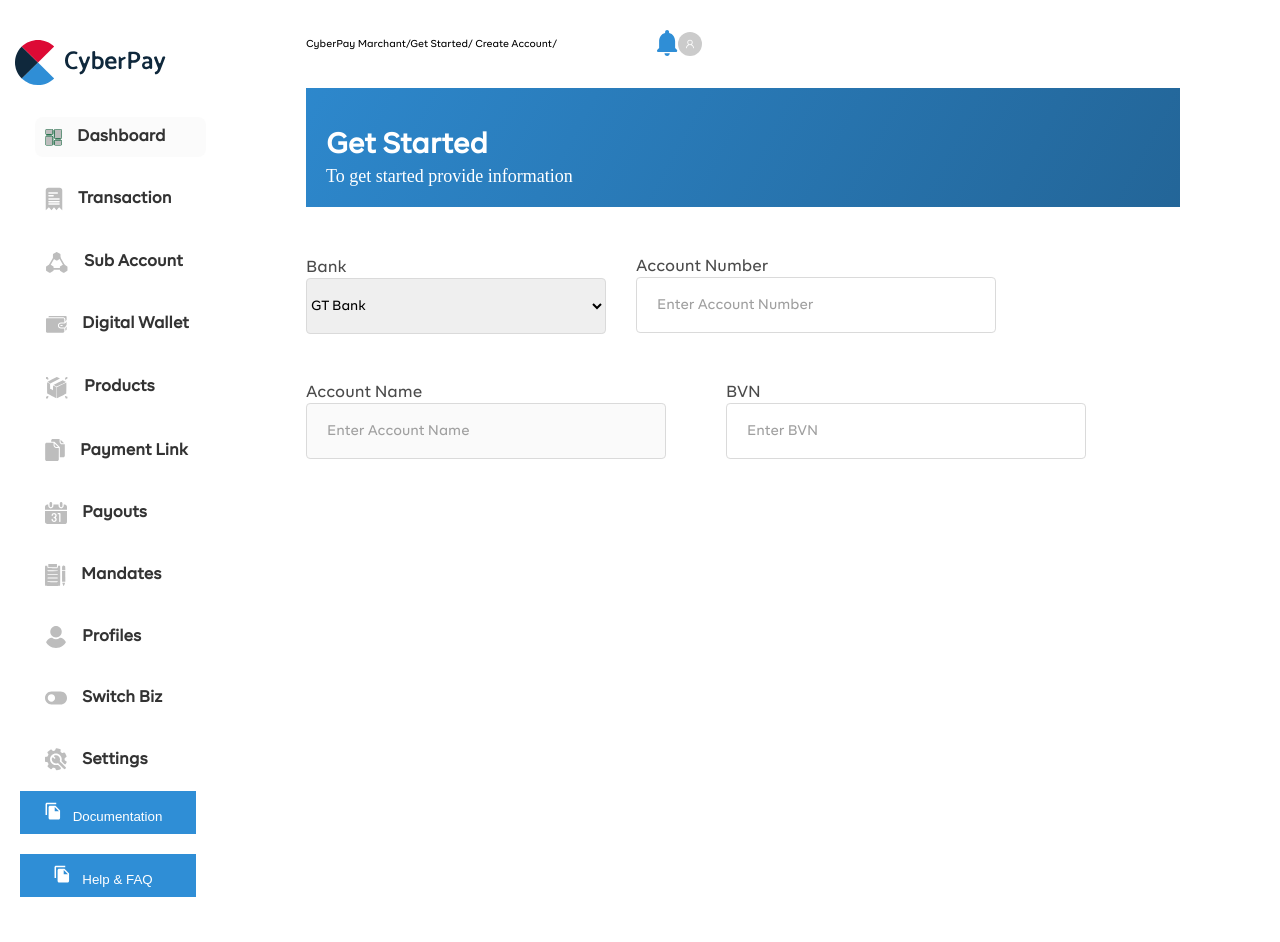
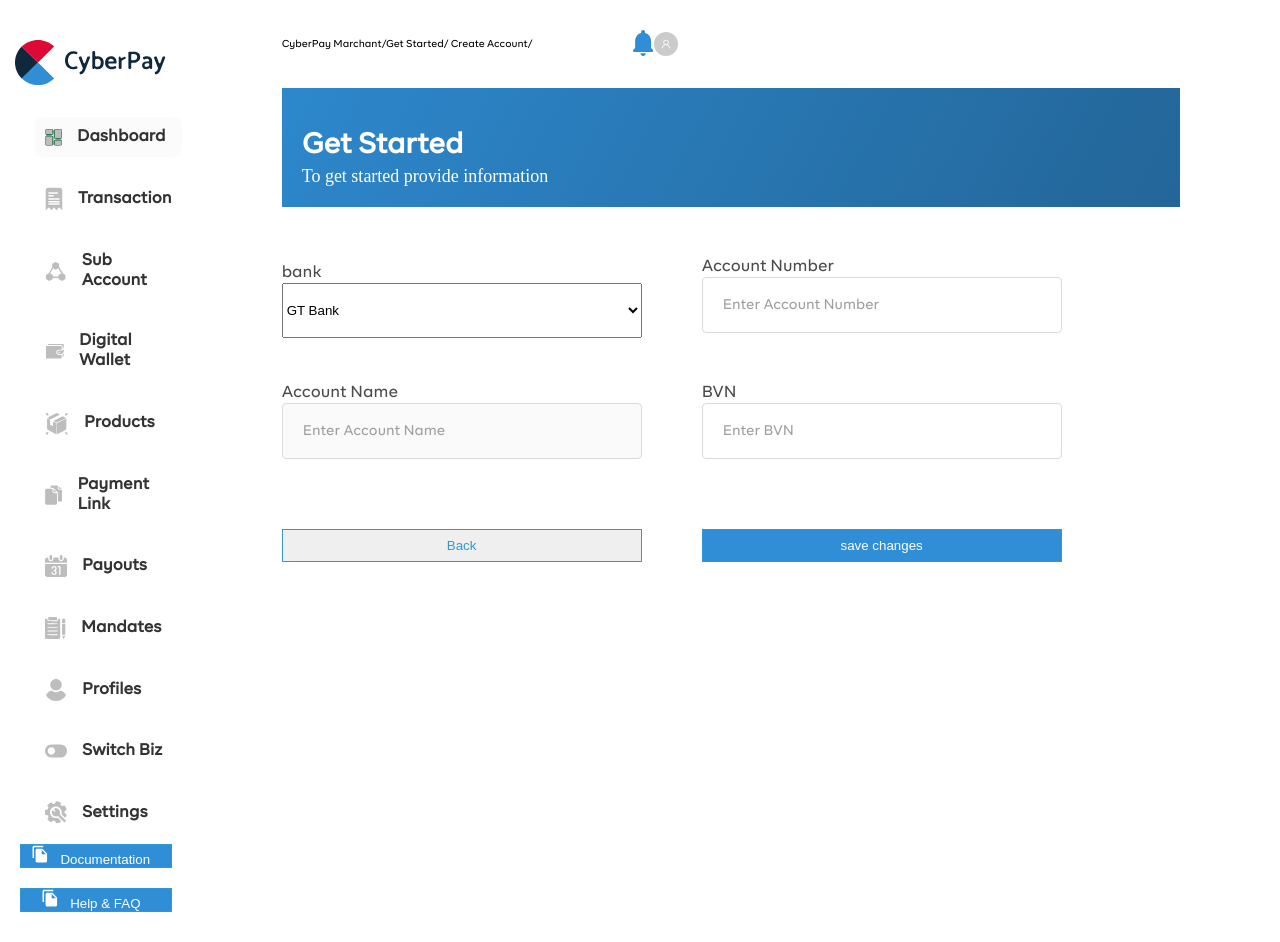
Before and after one commit to Akpatre-David/Cyberpay, a React (Create React App) app: page /dashboard in a window 1280 px wide. Built offline with nearby package versions, Linux system fonts and the light colour scheme.

Commit message:
dashboard-design

```diff
--- /dev/null
+++ b/src/Validation/accountCreation.ts
@@ -0,0 +1,7 @@
+import * as Yup from "yup";
+
+export const accountCreationValidation = Yup.object({
+  bank: Yup.string().required("Bank is required"),
+  bvn: Yup.number ().max(11).required("BVN is required"),
+  accountNumber: Yup.number().required("Account Number is Required"),
+});
--- a/src/component/Signup/signup.module.css
+++ b/src/component/Signup/signup.module.css
@@ -172,3 +172,12 @@
 .selectContainer {
   position: relative;
 }
+
+.select {
+  width: 36rem;
+  border-radius: 4.1px;
+  font-family: "BRFirma-Medium", sans-serif !important;
+  border: 1px solid #dadada;
+  margin-bottom: 8px;
+  height: 6rem;
+}
--- a/src/component/main/dashboard/main.module.css
+++ b/src/component/main/dashboard/main.module.css
@@ -21,8 +21,11 @@
 .firstRow {
   padding-top: 5rem;
   display: flex;
-  column-gap: 3rem;
+  column-gap: 6rem;
   align-items: center;
+  @media screen and (max-width: 750px) {
+    flex-direction: column;
+  }
 }
 
 .secondRow {
@@ -30,4 +33,22 @@
   padding-block: 3rem;
   column-gap: 6rem;
   align-items: center;
+  @media screen and (max-width: 750px) {
+    flex-direction: column;
+  }
 }
+
+.selectStyle {
+  width: 36rem;
+  height: 5.5rem;
+}
+
+footer {
+  padding-block: 2rem;
+  display: flex;
+  flex-direction: row;
+  gap: 6rem;
+  @media screen and (max-width: 750px) {
+    flex-direction: column;
+  }
+}
--- a/src/component/main/dashboard/main.tsx
+++ b/src/component/main/dashboard/main.tsx
@@ -5,9 +5,60 @@
 import styles from "./main.module.css";
 import Header from "../../layout/header/header";
 import { Input, Select } from "../../../customs";
-import { Form, Formik } from "formik";
+import { Form, Formik, FormikValues } from "formik";
+import { Navigate, useNavigate } from "react-router-dom";
+import apiRequest from "../../../utilis/Apicall";
+import { createResponse } from "./type";
+import { useMutation } from "@tanstack/react-query";
+import { notify } from "../../../utilis/notify";
+import Button from "../../../customs/button/button";
+import { accountCreationValidation } from "../../../Validation/accountCreation";
+
+interface Payload {
+  bvn: string;
+  accountName: string;
+  accountNumber: string;
+  bank: string;
+}
+
+const baseurl = process.env.REACT_APP_BASE_URL;
 
 const DashBoard = () => {
+  const Navigate = useNavigate();
+
+  const createAccount = async (payload: Payload) => {
+    return await apiRequest<createResponse>(
+      "post",
+      "CreateAccount/CreateAccount",
+      payload
+    );
+  };
+
+  const accountCreationMutation = useMutation({
+    mutationKey: ["accountCreation"],
+    mutationFn: createAccount,
+  });
+
+  const accountCreationHandler = async (values: FormikValues) => {
+    const payload: Payload = {
+      bvn: values.bvn.trim(),
+      bank: values.bank.trim(),
+      accountName: values.accountName.trim(),
+      accountNumber: values.accountNumber.trim(),
+    };
+
+    try {
+      await accountCreationMutation.mutateAsync(payload, {
+        onSuccess(data) {
+          notify(data?.data?.message || "Login successful", "success");
+          Navigate("/");
+        },
+      });
+    } catch (error: any) {
+      notify(error.message, "error");
+    }
+  };
+
   const { Step } = Steps;
   return (
     <>
@@ -15,7 +66,7 @@
         {/* This the sidebar component from the layout */}
         <SideBar />
 
-        <div className={styles.fullwidth}>
+        <div>
           <Header />
 
           {/* this is the titlebar design from custom */}
@@ -34,21 +85,22 @@
                 bvn: "",
                 accountNumber: "",
               }}
-              onSubmit={(values) => {}}>
+              validationSchema={accountCreationValidation}
+              onSubmit={(values) => {
+                accountCreationHandler(values);
+              }}>
               {(props) => {
                 return (
                   <Form>
                     <div className={styles.firstRow}>
                       <Select
+                        label="bank"
                         type="text"
-                        label="Bank"
+                        name="bank"
                         placeholder="GT Bank"
-                        name="bank">
-                        <option>
-                          hdhdhdh
-                        </option>
+                        className={styles.selectStyle}>
+                        <option>djfhdhd</option>
                       </Select>
-
                       <Input
                         label="Account Number"
                         type="text"
@@ -73,6 +125,14 @@
                         placeholder="Enter BVN"
                       />
                     </div>
+                    <footer>
+                      <Button variant="outline" type="submit">
+                        Back
+                      </Button>
+                      <Button variant="solid" type="submit">
+                        save changes
+                      </Button>
+                    </footer>
                   </Form>
                 );
               }}
--- a/src/customs/button/button.module.css
+++ b/src/customs/button/button.module.css
@@ -1,16 +1,14 @@
 .solid {
   text-align: center;
   background-color: #2f8ed6;
-  margin-top: 1rem;
+
   padding-block: 0.8rem;
   padding-inline: 3rem;
   border: none;
   color: #ffffff;
-  border-radius: 0.41rem;
-  font-weight: 600;
-  font-size: 16px;
-  width: 360px;
-  height: 55px;
+  /* font-weight: 600;
+  font-size: 16px; */
+  border: 1px solid #2e99d6;
 }
 
 .linear {
@@ -19,15 +17,13 @@
 
   width: 100%;
   text-align: center;
-  width: 176px;
-  height: 43px;
   color: white;
   border: none;
+  border: 1px solid #2e99d6;
 }
 
 .outline {
   text-align: center;
-  color: white;
+  color: #2e99d6;
   border: 1px solid #2e99d6;
-  width: 100px;
 }
--- a/src/customs/select/select.tsx
+++ b/src/customs/select/select.tsx
@@ -11,6 +11,7 @@
   isLoading?: boolean;
   isError?: boolean;
   error?: string;
+  className?: string;
 }
 
 const Select: React.FC<SelectProps & FieldHookConfig<string> & any> = (
@@ -25,6 +26,7 @@
     isLoading,
     isError,
     error,
+    className,
     ...rest
   } = props;
   const [field, meta] = useField(rest);
@@ -33,14 +35,8 @@
     <section className={styles.container}>
       <label>{isLoading ? <Spin /> : isError ? error : label}</label>
 
-      <select
-        {...field}
-        className={styles.select}
-        value={field.value}
-        {...rest}>
-        <option value="" defaultValue={""}>
-          {placeholder}
-        </option>
+      <select {...field} value={field.value} {...rest} className={className}>
+        <option value="">{placeholder}</option>
         {children}
       </select>
 
--- a/src/customs/select/style.module.css
+++ b/src/customs/select/style.module.css
@@ -3,11 +3,9 @@
   flex-direction: column;
   justify-content: center;
   margin-top: -1rem;
-
 }
 
-select {
-  padding-inline: rem;
+/* select {
   border-radius: 4.1px;
   font-family: "BRFirma-Medium", sans-serif !important;
   border: 1px solid #dadada;
@@ -27,7 +25,7 @@
 select::placeholder {
   color: #8a9ba3 !important;
   font-size: 14px;
-}
+} */
 
 label {
   font-weight: 500;
```
Also changed, not shown: src/component/main/dashboard/type.d.ts (added, +12 -0 lines), src/customs/button/button.tsx (+4 -3 lines).
